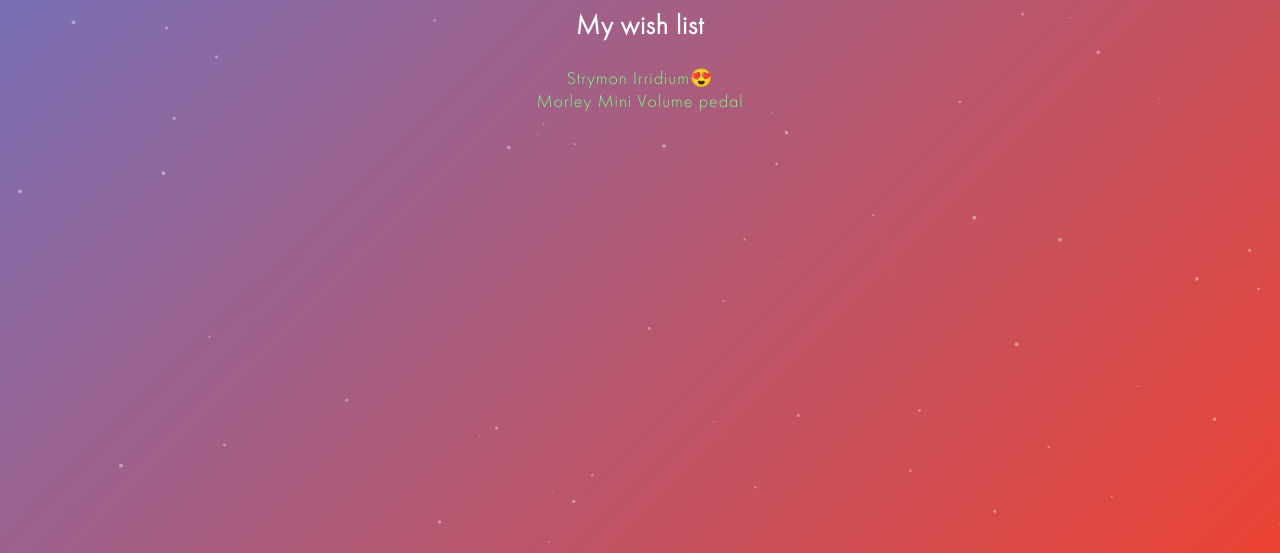
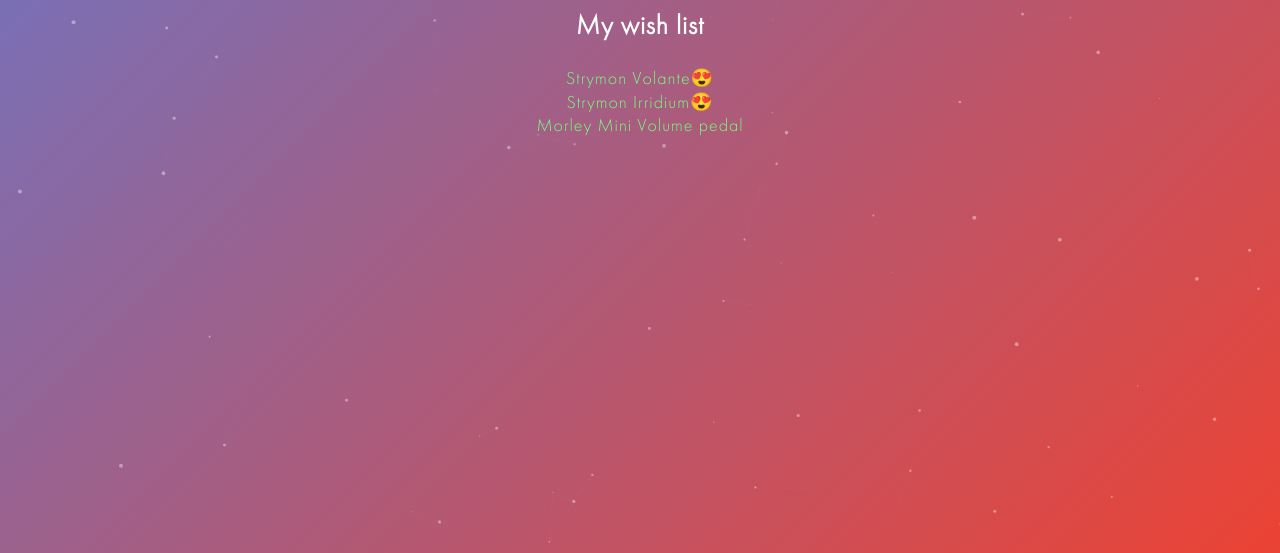
Before and after one commit to chechulnikov/chechulnikov.github.com, a plain HTML site: page wishlist.html in a window 1280 px wide. Shown: the part 255-808 px from the top of the page. Drawn offline with nearby package versions, Linux system fonts and the light colour scheme.

Commit message:
Update wishlist.html

```diff
--- a/wishlist.html
+++ b/wishlist.html
@@ -24,8 +24,11 @@
 <div class="content">
     <h1>Maxim Chechulnikov</h1>
     <h2>My wish list</h2>
+    <a target="_blank" href="https://www.pedalzoo.ru/strymon-volante.html"> Strymon Volante</a>😍
+    <br/>
     <a target="_blank" href="https://www.pedalzoo.ru/strymon-iridium-amp-and-ir-cab-simulator-gitarnyj-jeffekt.html"> Strymon Irridium</a>😍
     <br/>
+
     <a target="_blank"href="http://www.morleypedals.com/mini-volume-plus/">Morley Mini Volume pedal</a>
 </div>
 <script>
```
